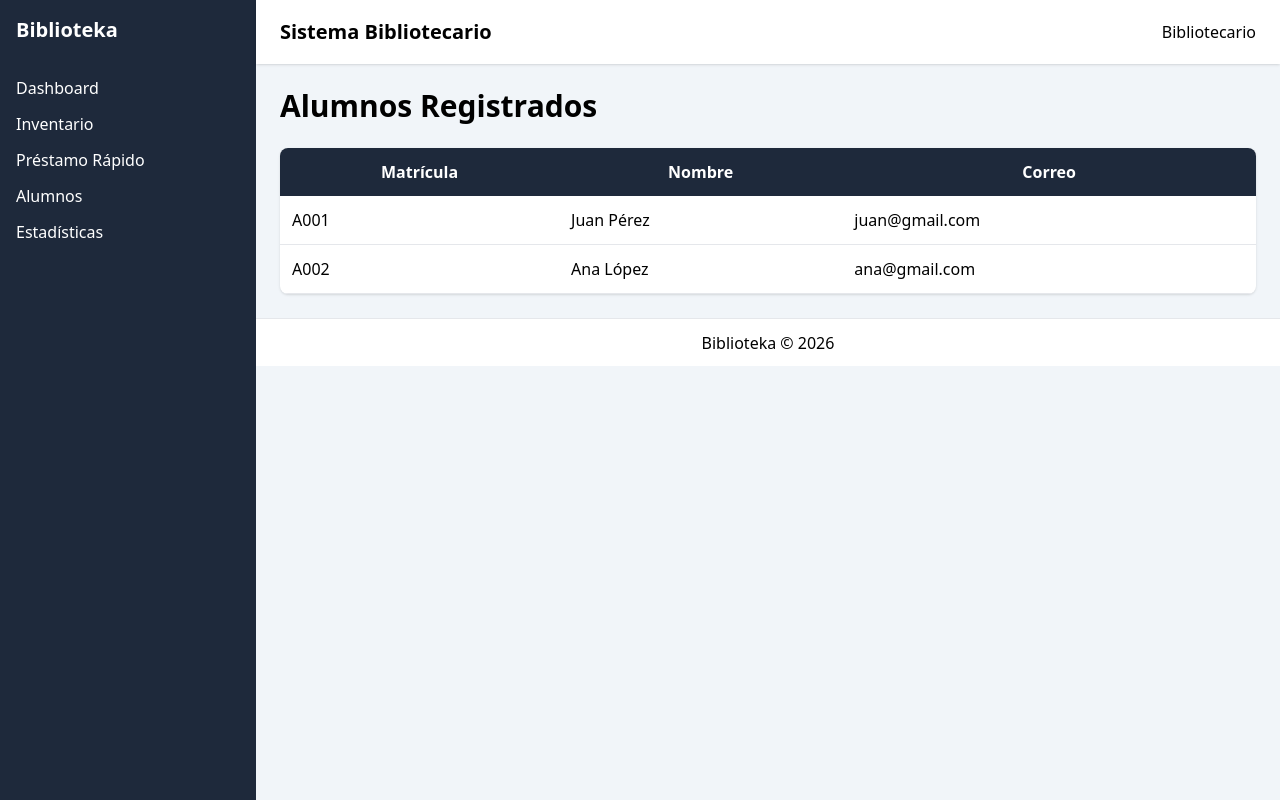
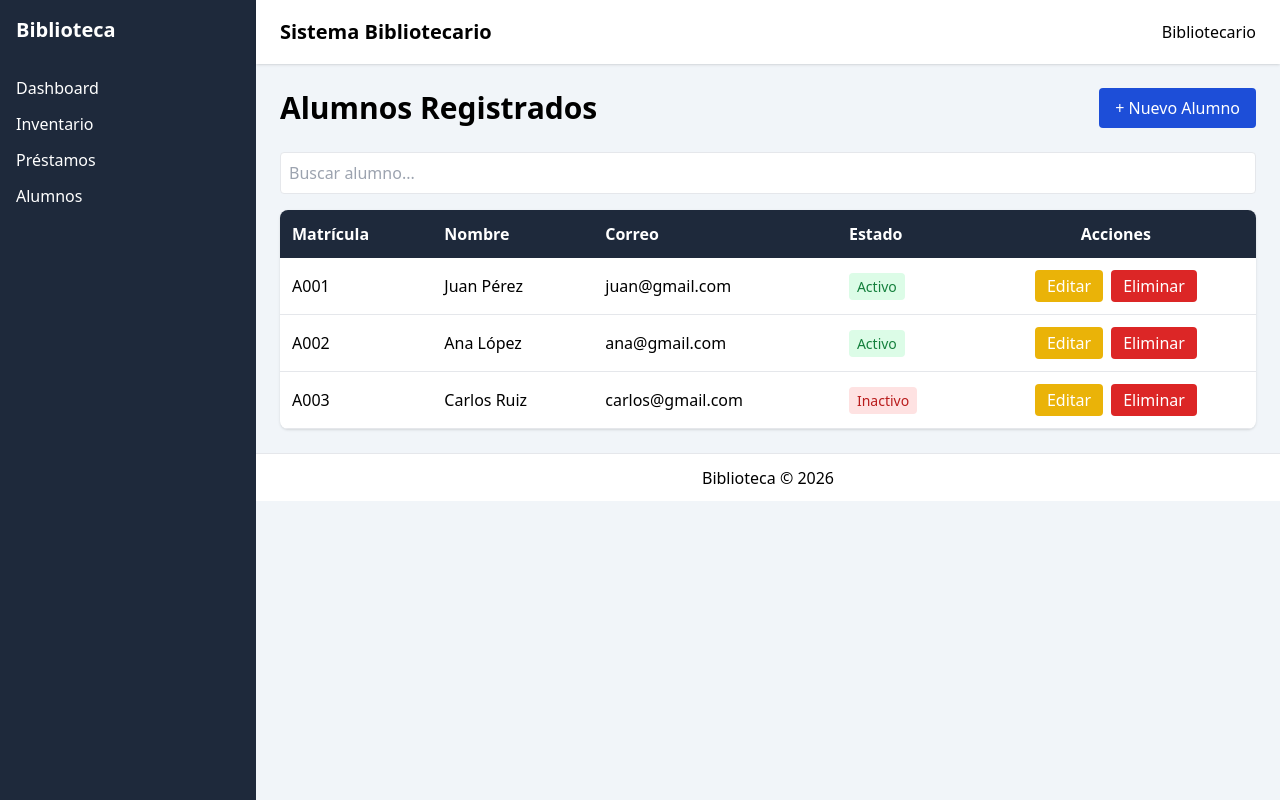
Before and after one commit to Drift303/Bibliotecas-App, a React (Vite) app: page /students in a window 1280 px wide. Built offline with nearby package versions, Linux system fonts and the light colour scheme.

Commit message:
feat: Se termino de hacer el maquetado completo de el rol de bibliotecario, listo para conectarlo al backend

```diff
--- a/src/components/Footer.tsx
+++ b/src/components/Footer.tsx
@@ -1,7 +1,7 @@
 export default function Footer() {
   return (
     <footer className="bg-white border-t h-12 flex items-center justify-center">
-      Biblioteka © 2026
+      Biblioteca © 2026
     </footer>
   );
 }
--- a/src/components/Sidebar.tsx
+++ b/src/components/Sidebar.tsx
@@ -4,7 +4,7 @@ export default function Sidebar() {
   return (
     <aside className="w-64 bg-slate-800 text-white min-h-screen">
       <div className="p-4 text-xl font-bold">
-        Biblioteka
+        Biblioteca
       </div>
 
       <nav className="flex flex-col p-4 gap-3">
@@ -15,16 +15,14 @@ export default function Sidebar() {
         </Link>
 
         <Link to="/quick-loan">
-          Préstamo Rápido
+          Préstamos
         </Link>
 
         <Link to="/students">
           Alumnos
         </Link>
 
-        <Link to="/statistics">
-          Estadísticas
-        </Link>
+
       </nav>
     </aside>
   );
--- a/src/librarian/Inventory.tsx
+++ b/src/librarian/Inventory.tsx
@@ -1,7 +1,16 @@
+import { useState } from "react";
 import DashboardLayout from "../components/DashboardLayout";
 
+interface Book {
+  id: number;
+  isbn: string;
+  title: string;
+  author: string;
+  status: string;
+}
+
 export default function Inventory() {
-  const books = [
+  const [books, setBooks] = useState<Book[]>([
     {
       id: 1,
       isbn: "978-0132350884",
@@ -16,7 +25,36 @@ export default function Inventory() {
       author: "Alex Banks",
       status: "Prestado",
     },
-  ];
+  ]);
+
+  const [search, setSearch] = useState("");
+
+  const handleDelete = (id: number) => {
+    setBooks(books.filter((book) => book.id !== id));
+  };
+
+  const handleEdit = (id: number) => {
+    alert(`Editar libro ID: ${id}`);
+  };
+
+  const handleAddBook = () => {
+    const newBook: Book = {
+      id: books.length + 1,
+      isbn: "000-0000000000",
+      title: "Nuevo Libro",
+      author: "Autor",
+      status: "Disponible",
+    };
+
+    setBooks([...books, newBook]);
+  };
+
+  const filteredBooks = books.filter(
+    (book) =>
+      book.title.toLowerCase().includes(search.toLowerCase()) ||
+      book.author.toLowerCase().includes(search.toLowerCase()) ||
+      book.isbn.includes(search)
+  );
 
   return (
     <DashboardLayout>
@@ -25,13 +63,27 @@ export default function Inventory() {
           Inventario de Libros
         </h1>
 
-        <button className="bg-blue-700 text-white px-4 py-2 rounded">
+        <button
+          onClick={handleAddBook}
+          className="bg-blue-700 text-white px-4 py-2 rounded"
+        >
           + Nuevo Libro
         </button>
       </div>
 
+      <div className="mb-4">
+        <input
+          type="text"
+          placeholder="Buscar libro..."
+          value={search}
+          onChange={(e) => setSearch(e.target.value)}
+          className="w-full border rounded p-2"
+        />
+      </div>
+
       <div className="bg-white rounded-lg shadow overflow-hidden">
         <table className="w-full">
+
           <thead className="bg-slate-800 text-white">
             <tr>
               <th className="p-3 text-left">ISBN</th>
@@ -43,30 +95,50 @@ export default function Inventory() {
           </thead>
 
           <tbody>
-            {books.map((book) => (
+            {filteredBooks.map((book) => (
               <tr
                 key={book.id}
-                className="border-b"
+                className="border-b hover:bg-slate-50"
               >
                 <td className="p-3">{book.isbn}</td>
+
                 <td className="p-3">{book.title}</td>
+
                 <td className="p-3">{book.author}</td>
+
                 <td className="p-3">
-                  {book.status}
+                  <span
+                    className={`px-2 py-1 rounded text-sm ${
+                      book.status === "Disponible"
+                        ? "bg-green-100 text-green-700"
+                        : "bg-yellow-100 text-yellow-700"
+                    }`}
+                  >
+                    {book.status}
+                  </span>
                 </td>
 
                 <td className="p-3 text-center space-x-2">
-                  <button className="bg-yellow-500 text-white px-3 py-1 rounded">
+
+                  <button
+                    onClick={() => handleEdit(book.id)}
+                    className="bg-yellow-500 text-white px-3 py-1 rounded"
+                  >
                     Editar
                   </button>
 
-                  <button className="bg-red-600 text-white px-3 py-1 rounded">
+                  <button
+                    onClick={() => handleDelete(book.id)}
+                    className="bg-red-600 text-white px-3 py-1 rounded"
+                  >
                     Eliminar
                   </button>
+
                 </td>
               </tr>
             ))}
           </tbody>
+
         </table>
       </div>
     </DashboardLayout>
--- a/src/librarian/QuickLoan.tsx
+++ b/src/librarian/QuickLoan.tsx
@@ -4,22 +4,19 @@ export default function QuickLoan() {
   return (
     <DashboardLayout>
       <h1 className="text-3xl font-bold mb-6">
-        Préstamo Rápido
+        Registrar Préstamo
       </h1>
 
-      <div className="bg-white p-6 rounded shadow">
-        <div className="grid md:grid-cols-2 gap-6">
+      <div className="bg-white p-6 rounded-lg shadow">
 
+        <div className="grid md:grid-cols-2 gap-8">
+
+          {/* Alumno */}
           <div>
-            <h2 className="font-semibold mb-4">
+
+            <h2 className="text-xl font-semibold mb-4">
               Información del Alumno
             </h2>
-
-            <input
-              type="text"
-              placeholder="Nombre"
-              className="w-full border p-2 rounded mb-3"
-            />
 
             <input
               type="text"
@@ -29,38 +26,114 @@ export default function QuickLoan() {
 
             <input
               type="text"
+              placeholder="Nombre completo"
+              className="w-full border p-2 rounded mb-3"
+            />
+
+            <input
+              type="email"
+              placeholder="Correo"
+              className="w-full border p-2 rounded mb-3"
+            />
+
+            <input
+              type="text"
               placeholder="Escuela"
               className="w-full border p-2 rounded"
             />
+
           </div>
 
+          {/* Libro */}
           <div>
-            <h2 className="font-semibold mb-4">
+
+            <h2 className="text-xl font-semibold mb-4">
               Información del Libro
             </h2>
 
             <input
               type="text"
-              placeholder="Libro"
+              placeholder="ISBN"
               className="w-full border p-2 rounded mb-3"
             />
 
             <input
-              type="date"
+              type="text"
+              placeholder="Título"
               className="w-full border p-2 rounded mb-3"
             />
 
             <input
-              type="date"
+              type="text"
+              placeholder="Autor"
+              className="w-full border p-2 rounded mb-3"
+            />
+
+            <input
+              type="text"
+              placeholder="Categoría"
+              className="w-full border p-2 rounded mb-3"
+            />
+
+            <select
               className="w-full border p-2 rounded"
-            />
+            >
+              <option>Disponible</option>
+              <option>Prestado</option>
+              <option>Mantenimiento</option>
+            </select>
+
           </div>
 
         </div>
 
-        <button className="mt-6 bg-blue-600 text-white px-6 py-2 rounded">
+        {/* Datos del préstamo */}
+
+        <div className="mt-8 border-t pt-6">
+
+          <h2 className="text-xl font-semibold mb-4">
+            Información del Préstamo
+          </h2>
+
+          <div className="grid md:grid-cols-2 gap-4">
+
+            <div>
+              <label className="block mb-1 text-sm text-gray-600">
+                Fecha de préstamo
+              </label>
+
+              <input
+                type="date"
+                className="w-full border p-2 rounded"
+              />
+            </div>
+
+            <div>
+              <label className="block mb-1 text-sm text-gray-600">
+                Fecha de devolución
+              </label>
+
+              <input
+                type="date"
+                className="w-full border p-2 rounded"
+              />
+            </div>
+
+          </div>
+
+          <textarea
+            placeholder="Observaciones"
+            className="w-full border p-2 rounded mt-4"
+            rows={4}
+          />
+        </div>
+
+        <button
+          className="mt-6 bg-blue-700 text-white px-6 py-2 rounded hover:bg-blue-800"
+        >
           Registrar Préstamo
         </button>
+
       </div>
     </DashboardLayout>
   );
--- a/src/librarian/Statistics.tsx
+++ /dev/null
@@ -1,55 +0,0 @@
-import DashboardLayout from "../components/DashboardLayout";
-
-export default function Statistics() {
-  return (
-    <DashboardLayout>
-      <h1 className="text-3xl font-bold mb-6">
-        Estadísticas
-      </h1>
-
-      <div className="grid md:grid-cols-4 gap-4">
-
-        <div className="bg-white shadow rounded p-6">
-          <h2 className="text-gray-500">
-            Libros
-          </h2>
-
-          <p className="text-3xl font-bold">
-            250
-          </p>
-        </div>
-
-        <div className="bg-white shadow rounded p-6">
-          <h2 className="text-gray-500">
-            Alumnos
-          </h2>
-
-          <p className="text-3xl font-bold">
-            120
-          </p>
-        </div>
-
-        <div className="bg-white shadow rounded p-6">
-          <h2 className="text-gray-500">
-            Préstamos
-          </h2>
-
-          <p className="text-3xl font-bold">
-            34
-          </p>
-        </div>
-
-        <div className="bg-white shadow rounded p-6">
-          <h2 className="text-gray-500">
-            Escuelas
-          </h2>
-
-          <p className="text-3xl font-bold">
-            5
-          </p>
-        </div>
-
-      </div>
-    </DashboardLayout>
-  );
-}
--- a/src/librarian/Students.tsx
+++ b/src/librarian/Students.tsx
@@ -1,43 +1,108 @@
+import { useState } from "react";
 import DashboardLayout from "../components/DashboardLayout";
 
+interface Student {
+  id: number;
+  matricula: string;
+  name: string;
+  email: string;
+  status: string;
+}
+
 export default function Students() {
-  const students = [
+  const [search, setSearch] = useState("");
+
+  const [students] = useState<Student[]>([
     {
       id: 1,
+      matricula: "A001",
       name: "Juan Pérez",
       email: "juan@gmail.com",
-      matricula: "A001",
+      status: "Activo",
     },
     {
       id: 2,
+      matricula: "A002",
       name: "Ana López",
       email: "ana@gmail.com",
-      matricula: "A002",
+      status: "Activo",
     },
-  ];
+    {
+      id: 3,
+      matricula: "A003",
+      name: "Carlos Ruiz",
+      email: "carlos@gmail.com",
+      status: "Inactivo",
+    },
+  ]);
+
+  const filteredStudents = students.filter(
+    (student) =>
+      student.name.toLowerCase().includes(search.toLowerCase()) ||
+      student.matricula.toLowerCase().includes(search.toLowerCase()) ||
+      student.email.toLowerCase().includes(search.toLowerCase())
+  );
+
+  const handleNewStudent = () => {
+    alert("Formulario de nuevo alumno");
+  };
+
+  const handleEdit = (id: number) => {
+    alert(`Editar alumno ID: ${id}`);
+  };
+
+  const handleDelete = (id: number) => {
+    const confirmDelete = window.confirm(
+      "¿Deseas eliminar este alumno?"
+    );
+
+    if (confirmDelete) {
+      alert(`Alumno ${id} eliminado`);
+    }
+  };
 
   return (
     <DashboardLayout>
-      <h1 className="text-3xl font-bold mb-6">
-        Alumnos Registrados
-      </h1>
+      <div className="flex justify-between items-center mb-6">
+        <h1 className="text-3xl font-bold">
+          Alumnos Registrados
+        </h1>
+
+        <button
+          onClick={handleNewStudent}
+          className="bg-blue-700 text-white px-4 py-2 rounded hover:bg-blue-800"
+        >
+          + Nuevo Alumno
+        </button>
+      </div>
+
+      <div className="mb-4">
+        <input
+          type="text"
+          placeholder="Buscar alumno..."
+          value={search}
+          onChange={(e) => setSearch(e.target.value)}
+          className="w-full border rounded p-2"
+        />
+      </div>
 
       <div className="bg-white rounded-lg shadow overflow-hidden">
         <table className="w-full">
-
           <thead className="bg-slate-800 text-white">
             <tr>
-              <th className="p-3">Matrícula</th>
-              <th className="p-3">Nombre</th>
-              <th className="p-3">Correo</th>
+              <th className="p-3 text-left">Matrícula</th>
+              <th className="p-3 text-left">Nombre</th>
+              <th className="p-3 text-left">Correo</th>
+              <th className="p-3 text-left">Estado</th>
+              <th className="p-3 text-center">Acciones</th>
             </tr>
           </thead>
 
           <tbody>
-            {students.map((student) => (
+            {filteredStudents.map((student) => (
               <tr
                 key={student.id}
-                className="border-b"
+                className="border-b hover:bg-slate-50"
               >
                 <td className="p-3">
                   {student.matricula}
@@ -50,6 +115,34 @@ export default function Students() {
                 <td className="p-3">
                   {student.email}
                 </td>
+
+                <td className="p-3">
+                  <span
+                    className={`px-2 py-1 rounded text-sm ${
+                      student.status === "Activo"
+                        ? "bg-green-100 text-green-700"
+                        : "bg-red-100 text-red-700"
+                    }`}
+                  >
+                    {student.status}
+                  </span>
+                </td>
+
+                <td className="p-3 text-center space-x-2">
+                  <button
+                    onClick={() => handleEdit(student.id)}
+                    className="bg-yellow-500 text-white px-3 py-1 rounded hover:bg-yellow-600"
+                  >
+                    Editar
+                  </button>
+
+                  <button
+                    onClick={() => handleDelete(student.id)}
+                    className="bg-red-600 text-white px-3 py-1 rounded hover:bg-red-700"
+                  >
+                    Eliminar
+                  </button>
+                </td>
               </tr>
             ))}
           </tbody>
--- a/src/routes/routes.tsx
+++ b/src/routes/routes.tsx
@@ -3,7 +3,6 @@ import { BrowserRouter, Route, Routes } from "react-router-dom";
 import Dashboard from "../librarian/Dashboard";
 import Inventory from "../librarian/Inventory";
 import QuickLoan from "../librarian/QuickLoan";
-import Statistics from "../librarian/Statistics";
 import Students from "../librarian/Students";
 import Login from "../pages/Login";
 import Register from "../pages/Register";
@@ -21,7 +20,6 @@ export default function AppRoutes() {
         <Route path="/inventory" element={<Inventory />} />
         <Route path="/quick-loan" element={<QuickLoan />} />
         <Route path="/students" element={<Students />} />
-        <Route path="/statistics" element={<Statistics />} />
         <Route path="/register" element={<Register />} />
         <Route path="/catalog" element={<Catalog />} />
         <Route path="/schools" element={<Schools />} />
```
Also changed, not shown: src/librarian/Dashboard.tsx (+13 -4 lines).
